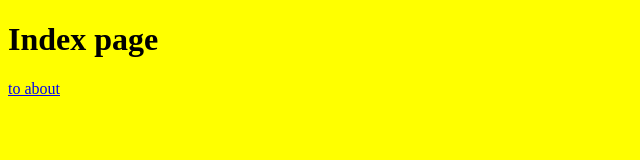
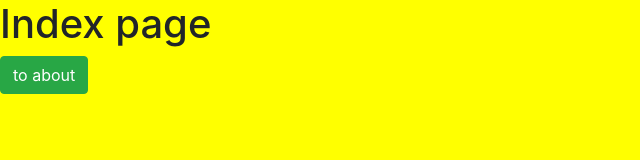
Before and after one commit to InnaOlefirenko/lessons, a website built with webpack: page src/index/index.html in a window 1280 px wide. Shown: the whole page, without its empty margins (0-640 px from the left). Built offline with nearby package versions, Linux system fonts and the light colour scheme.

Commit message:
Added bootstrap

```diff
--- a/package.json
+++ b/package.json
@@ -44,6 +44,7 @@
   },
   "dependencies": {
     "babel-polyfill": "^6.26.0",
+    "bootstrap": "^4.0.0",
     "font-awesome": "^4.7.0",
     "jquery": "^3.2.1"
   }
--- /dev/null
+++ b/src/common/styles/_libs.scss
@@ -0,0 +1 @@
+@import '~bootstrap/scss/bootstrap.scss';
--- a/src/index/index.html
+++ b/src/index/index.html
@@ -9,6 +9,6 @@
 </head>
 <body>
 <h1>Index page</h1>
-<a href="about.html">to about</a>
+<a href="about.html" class="btn btn-success">to about</a>
 </body>
 </html>
--- a/src/index/index.scss
+++ b/src/index/index.scss
@@ -1,3 +1 @@
-body {
-  background: red;
-}
+@import '../common/styles/_libs';
```
Also changed, not shown: src/common/styles/_base.scss (renamed from src/common/styles/base.scss).
